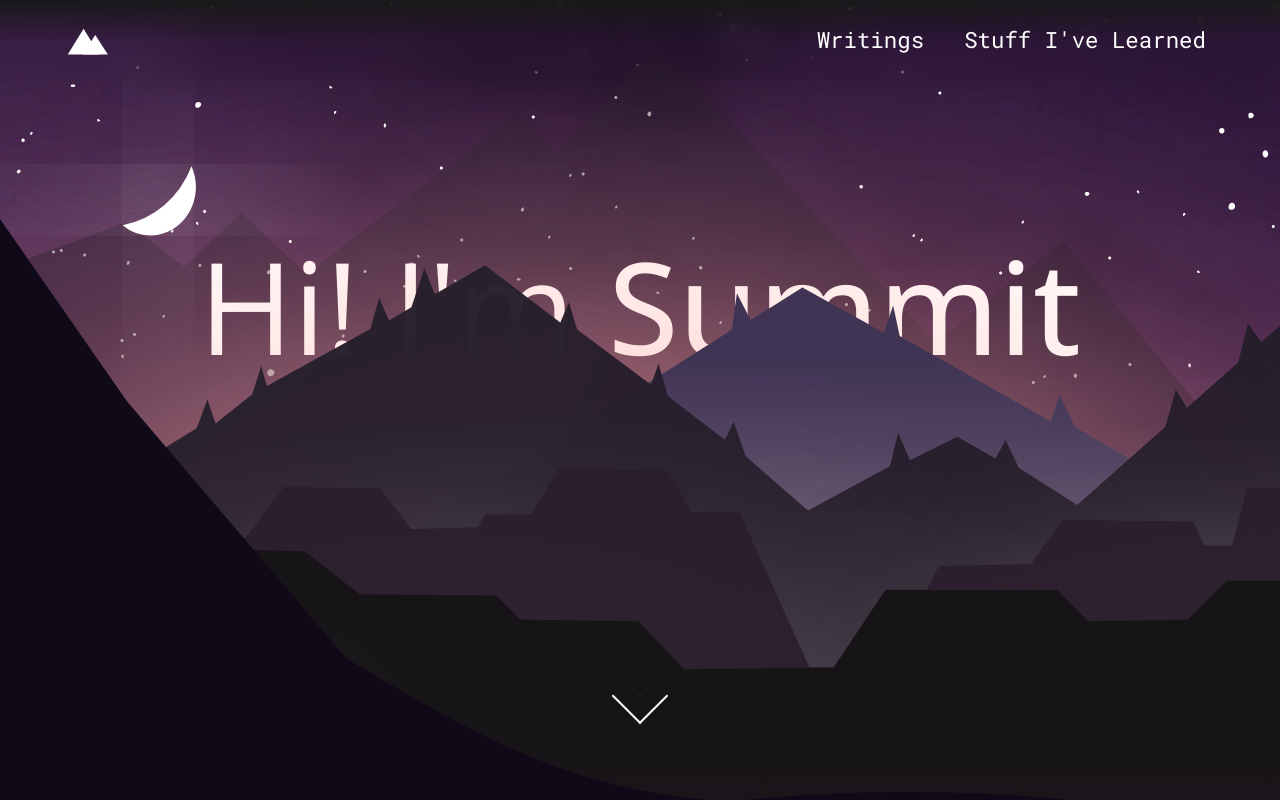
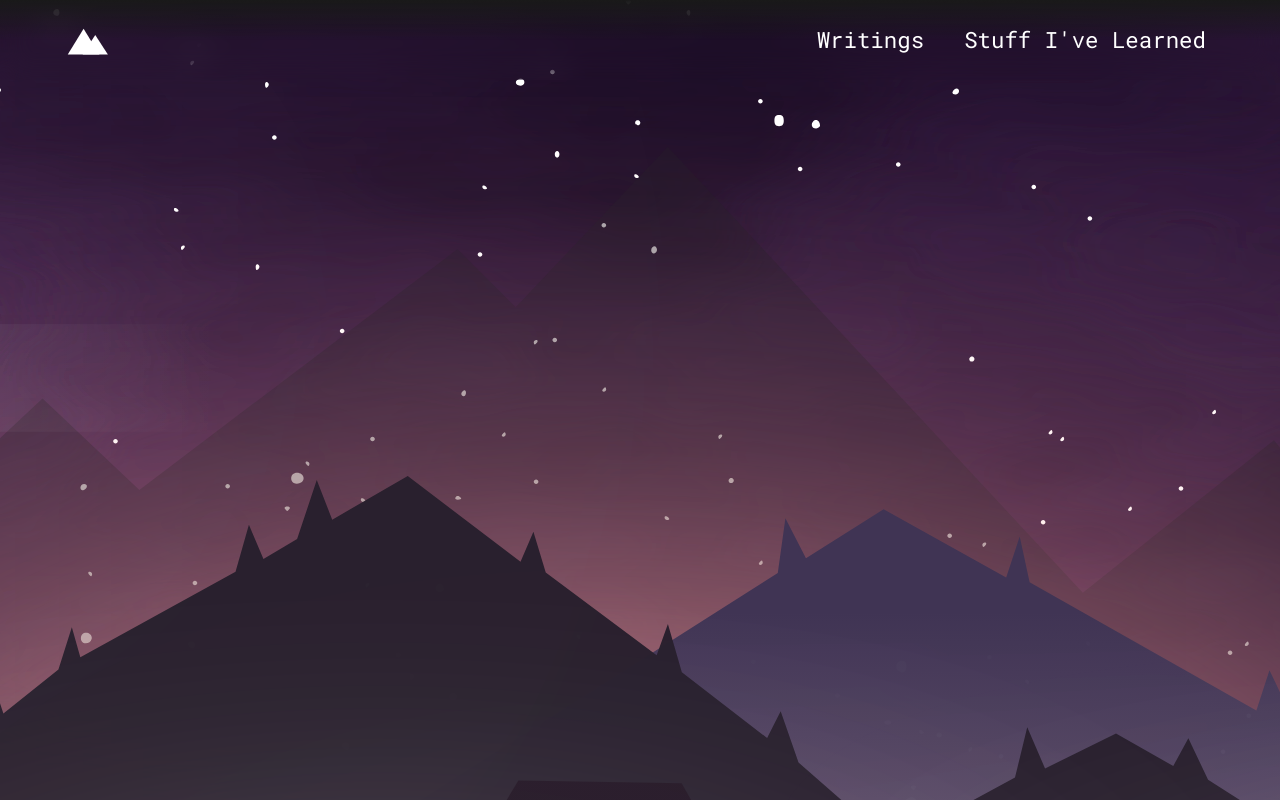
Before and after one commit to sumkawa/portfolio, a Next.js app: page / in a window 1280 px wide. Shown: the top 800 px of the page. Built offline with nearby package versions, Linux system fonts and the light colour scheme.

Commit message:
homepage parallax redo

```diff
--- a/src/app/page.module.css
+++ b/src/app/page.module.css
@@ -1,3 +1,63 @@
+.parallax {
+  position: relative;
+  z-index: 0;
+  min-height: 75vh;
+  display: grid;
+  grid-template-areas: 'stack';
+}
+
+.parallax > * {
+  grid-area: stack;
+  animation: parallax linear;
+  animation-timeline: scroll();
+}
+
+.parallax > img {
+  width: 100%;
+}
+
+/* Parallax Styling */
+.background1,
+.background2,
+.background3,
+.background4,
+.foreground {
+  object-fit: cover;
+  min-height: 100%;
+  width: 100%;
+}
+
+.hero,
+.heroTitle {
+  --parallax-speed: 10;
+  z-index: 10;
+}
+
+.background1 {
+  --parallax-speed: 5;
+  z-index: 1;
+}
+
+.background2 {
+  --parallax-speed: 10;
+  z-index: 2;
+}
+
+.background3 {
+  --parallax-speed: 15;
+  z-index: 3;
+}
+
+.background4 {
+  --parallax-speed: 20;
+  z-index: 4;
+}
+
+.foreground {
+  z-index: 999;
+  align-self: end;
+}
+
 .homepageText {
   display: flex;
   flex-direction: column;
@@ -21,10 +81,8 @@
     hsl(259deg 100% 3%) 53%,
     hsl(0deg 0% 0%) 86%
   );
+  position: relative;
   color: #eeeef0;
-  z-index: 20;
-  width: 100%;
-  position: relative;
 }
 
 .scrollPast {
@@ -39,15 +97,6 @@
   flex-direction: column;
   justify-content: center;
 }
-
-.wrapper {
-  height: 100vh;
-  overflow-y: auto;
-  overflow-x: hidden;
-  perspective: 10px;
-  z-index: -1;
-}
-
 .info {
   padding: 20px;
 }
@@ -56,21 +105,20 @@
   padding: 20px;
 }
 
-.main {
-  /* position: relative;
+/* .main {
+  position: relative;
   display: flex;
   flex-direction: column;
   align-items: center;
-  justify-content: flex-start; */
+  justify-content: flex-start;
   background-image: url(/hero_homepage/background_1.svg);
   background-attachment: fixed;
   background-position: center;
   background-size: cover;
   position: relative;
-  width: 100%;
+  width: 100vw;
   height: 100vh;
-  padding: 100px;
-}
+} */
 
 .links {
   display: flex;
@@ -110,3 +158,36 @@
     padding: 0;
   }
 }
+
+@keyframes parallax {
+  to {
+    transform: translateY(calc(var(--parallax-speed) * 100px));
+  }
+}
+.hero {
+  justify-content: center;
+  align-items: center;
+  display: flex;
+}
+
+.heroTitle {
+  font-size: 6rem;
+  max-width: 10ch;
+  line-height: 1;
+  font-style: italic;
+  font-weight: 900;
+  position: relative;
+  color: white;
+  top: 300px;
+  &::after {
+    content: '';
+    position: absolute;
+    inset: 0;
+    background: black;
+    z-index: -1;
+    scale: 2;
+    opacity: 0.5;
+    filter: blur(5rem);
+    translate: -50%;
+  }
+}
--- a/src/app/page.tsx
+++ b/src/app/page.tsx
@@ -3,18 +3,65 @@ import Navbar from '@/components/Core/Nav/Navbar/Navbar';
 import HeroBackground from '../components/Homepage/HeroBackground';
 import Stars from '../components/Homepage/Stars';
 import styles from './page.module.css';
+import Image from 'next/image';
 import HeroGrid from '@/components/Homepage/HeroGrid/HeroGrid';
 
 export default function Home() {
   return (
-    <main className={styles.wrapper}>
-      <Navbar />
-      <div className={styles.main}>
+    <>
+      <div className={styles.parallax}>
+        <Navbar />
+        {/* <div className={styles.main}>
         <HeroBackground />
-        <Stars />
+
+      </div> */}
+        {/* <div className={styles.hero}>
+          <div className={styles.wrapper}>
+            <h1 className={styles.heroTitle}>Hi I'm Summit!</h1>
+          </div>
+        </div> */}
+        <Image
+          src='/hero_homepage/background_1.svg'
+          alt='Very Background Mountain'
+          className={styles.background2}
+          width={1920}
+          height={1358}
+          priority
+        />
+        <Image
+          src='/hero_homepage/background_2.svg'
+          alt='Very Background Mountain'
+          className={styles.background2}
+          width={1920}
+          height={1358}
+          priority
+        />
+        <Image
+          src='/hero_homepage/background_3.svg'
+          alt='Very Background Mountain'
+          className={styles.background3}
+          width={1920}
+          height={1358}
+          priority
+        />
+        <Image
+          src='/hero_homepage/background_4.svg'
+          alt='Very Background Mountain'
+          className={styles.background4}
+          width={1920}
+          height={1358}
+          priority
+        />
+        <Image
+          src='/hero_homepage/foreground_5.svg'
+          alt='Very Background Mountain'
+          className={styles.foreground}
+          width={1920}
+          height={1358}
+          priority
+        />
       </div>
-
-      <section className={styles.homepageText}>
+      <main className={styles.homepageText}>
         <div className={styles.scrollPast}>
           <p className={styles.subText}>
             Electrical engineer, DJ, and aspiring space cadet.
@@ -23,7 +70,7 @@ export default function Home() {
         <div className={styles.aboutMe}>
           <HeroGrid />
         </div>
-      </section>
-    </main>
+      </main>
+    </>
   );
 }
--- a/src/components/Homepage/HeroBackground/HeroBackground.module.css
+++ b/src/components/Homepage/HeroBackground/HeroBackground.module.css
@@ -1,15 +1,34 @@
+/* Individual transforms for images */
+.background1 {
+  transform: translateZ(-10px) scale(2);
+}
+
+.background2 {
+  transform: translateZ(-10px) scale(2);
+}
+
+.background3 {
+  transform: translateZ(-5px) scale(1.5);
+}
+
+.background4 {
+  transform: translateZ(-2px) scale(1.2);
+}
+
+.foreground {
+  transform: translateZ(0px) scale(1);
+}
+
 /* Parallax Styling */
 .background1,
 .background2,
 .background3,
 .background4,
 .foreground {
+  object-fit: cover;
   position: absolute;
-  top: 0;
-  left: 0;
-  width: 100%;
-  height: 100%;
-  object-fit: cover;
+  height: 100vh;
+  width: 100vw;
 }
 
 @media (max-width: 768px) {
--- a/src/components/Homepage/HeroBackground/HeroBackground.tsx
+++ b/src/components/Homepage/HeroBackground/HeroBackground.tsx
@@ -6,7 +6,7 @@ import React from 'react';
 
 function HeroBackground() {
   return (
-    <div className={styles.parallaxContainer}>
+    <>
       <Image
         src='/hero_homepage/background_2.svg'
         alt='Very Background Mountain'
@@ -41,7 +41,7 @@ function HeroBackground() {
       />
       <HomepageTitle />
       <ScrollArrow />
-    </div>
+    </>
   );
 }
 
--- a/src/components/Homepage/HomepageTitle/HomepageTitle.module.css
+++ b/src/components/Homepage/HomepageTitle/HomepageTitle.module.css
@@ -5,7 +5,6 @@
   font-weight: 100;
   line-height: 1.1;
   padding-top: 17vh;
-  text-align: center;
 }
 
 .TitleName {
```
